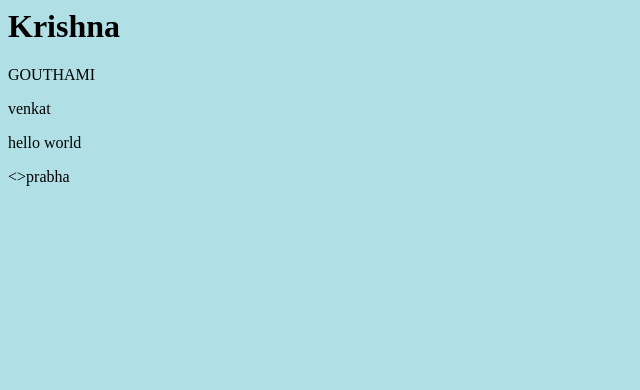
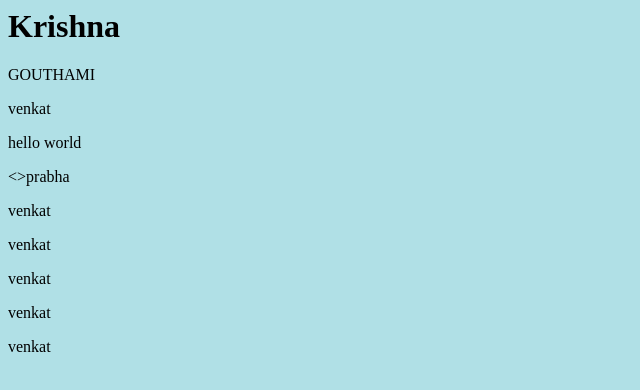
Before and after one commit to krishna4721/ifeb2, a plain HTML site: page index.html in a window 1280 px wide. Shown: the whole page, without its empty margins (0-640 px from the left). Drawn offline with Linux system fonts and the light colour scheme.

Commit message:
i have done changes check

```diff
--- a/index.html
+++ b/index.html
@@ -8,3 +8,4 @@
 <>prabha</p>
 </body>
 </html>
+<p>venkat</p><p>venkat</p><p>venkat</p><p>venkat</p><p>venkat</p>
```
